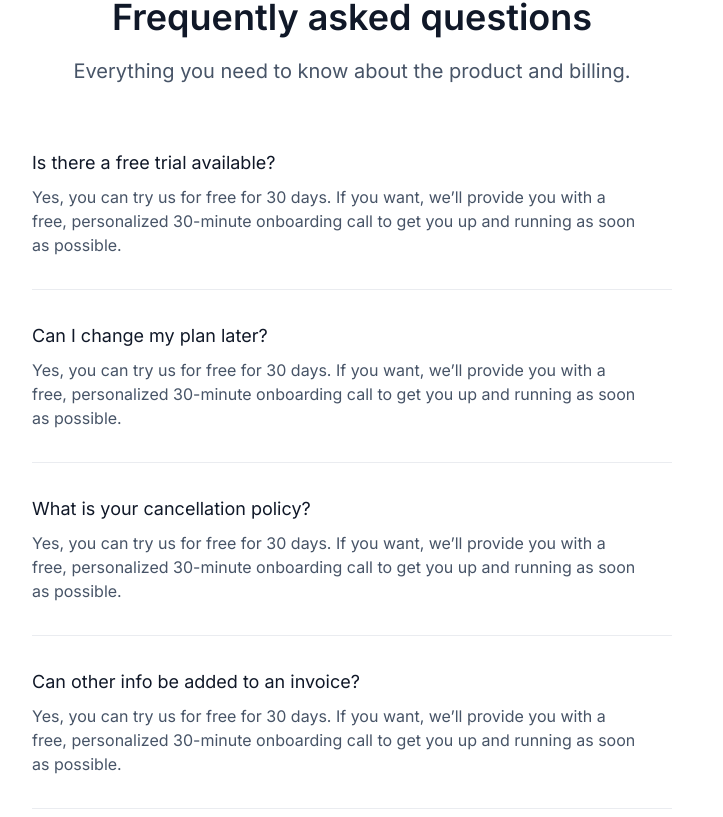
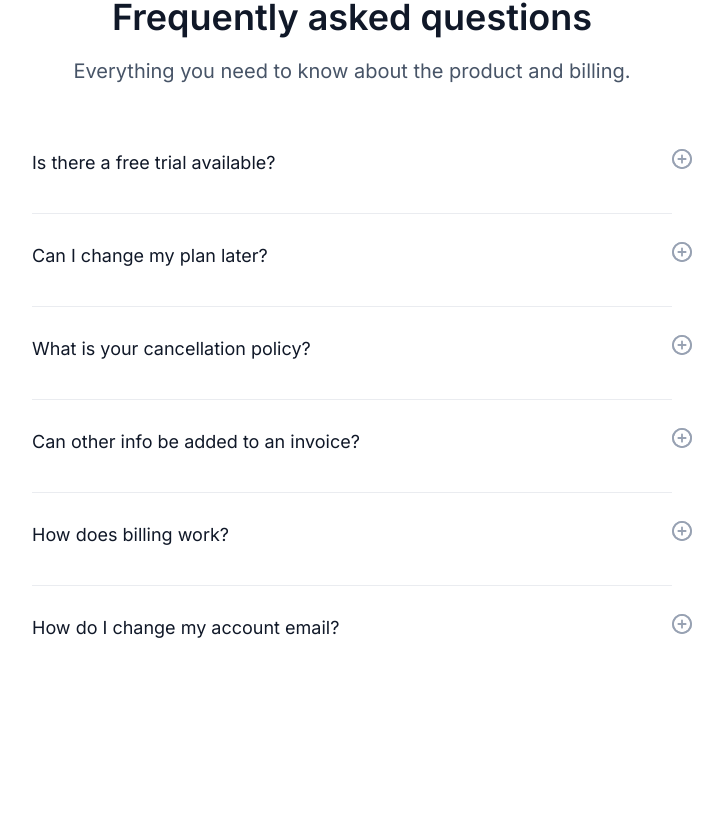
Before and after one commit to Andresarl16/Avila-Tek-Frontend-Skills-Test, a Next.js app: page / in a window 1280 px wide. Shown: the part 3883-4700 px from the top of the page, without its empty margins (288-1011 px from the left). After the commit the page ends 4629 px from the top, so only its background shows below. Built offline with nearby package versions, Linux system fonts and the light colour scheme.

Commit message:
feat(Animations): Add Accordion Collapse Animation and Icon Animation

```diff
--- a/src/ui/components/Accordion.tsx
+++ b/src/ui/components/Accordion.tsx
@@ -10,7 +10,7 @@ export default function Accordion({
     <ul>
       {items.map((item, index) => (
         <li key={item.title}>
-          {index == 0 ? <></> : <hr className="my-8 border-border-secondary" />}
+          {index == 0 ? <></> : <hr className="my-7 border-border-secondary" />}
           <AccordionItem title={item.title} description={item.description} />
         </li>
       ))}{" "}
--- a/src/ui/components/AccordionItem.tsx
+++ b/src/ui/components/AccordionItem.tsx
@@ -2,31 +2,56 @@
 
 import { AccordionElement } from "@/models/AccordionModel";
 import { useState } from "react";
+import MinusIcon from "../icons/MinusIcon";
 
 export default function AccordionItem({
   title,
   description,
 }: AccordionElement) {
-  const [accordionOpen, setAccordionOpen] = useState<boolean>(true);
+  const [accordionOpen, setAccordionOpen] = useState<boolean>(false);
 
   return (
     <div>
       <button
+        className="flex w-full justify-between"
         onClick={() => {
           setAccordionOpen(!accordionOpen);
         }}
       >
-        <h6 className="text-lg font-medium text-text-primary"> {title} </h6>
+        <h6 className="w-fit text-lg font-medium text-text-primary">
+          {" "}
+          {title}{" "}
+        </h6>
+        <div className="relative w-fit">
+          <MinusIcon
+            className={`absolute transition-all duration-300 ease-in-out ${
+              accordionOpen ? "rotate-0" : "-rotate-180"
+            }`}
+            width={20}
+            height={20}
+          ></MinusIcon>
+          <MinusIcon
+            className={`absolute transition-all duration-300 ease-in-out ${
+              accordionOpen ? "rotate-0" : "-rotate-90"
+            }`}
+            width={20}
+            height={20}
+          ></MinusIcon>
+        </div>
       </button>
 
-      <p
-        className={`text-base text-text-tertiary mt-2 ${
-          accordionOpen ? "" : "hidden"
+      <div
+        className={`grid overflow-hidden transition-all duration-300 ease-in-out ${
+          accordionOpen
+            ? "grid-rows-[1fr] opacity-100"
+            : "grid-rows-[0fr] opacity-0"
         }`}
       >
-        {" "}
-        {description}{" "}
-      </p>
+        <p className="overflow-hidden text-base text-text-tertiary mt-2">
+          {" "}
+          {description}{" "}
+        </p>
+      </div>
     </div>
   );
 }
--- /dev/null
+++ b/src/ui/icons/MinusIcon.tsx
@@ -0,0 +1,20 @@
+import React from "react";
+
+const MinusIcon = (props: React.SVGProps<SVGSVGElement>) => (
+  <svg
+    xmlns="http://www.w3.org/2000/svg"
+    fill="none"
+    viewBox="0 0 22 22"
+    {...props}
+  >
+    <path
+      stroke="#98A2B3"
+      stroke-linecap="round"
+      stroke-linejoin="round"
+      stroke-width="2"
+      d="M7 11h8m6 0c0 5.523-4.477 10-10 10S1 16.523 1 11 5.477 1 11 1s10 4.477 10 10Z"
+    />
+  </svg>
+);
+
+export default MinusIcon;
```
